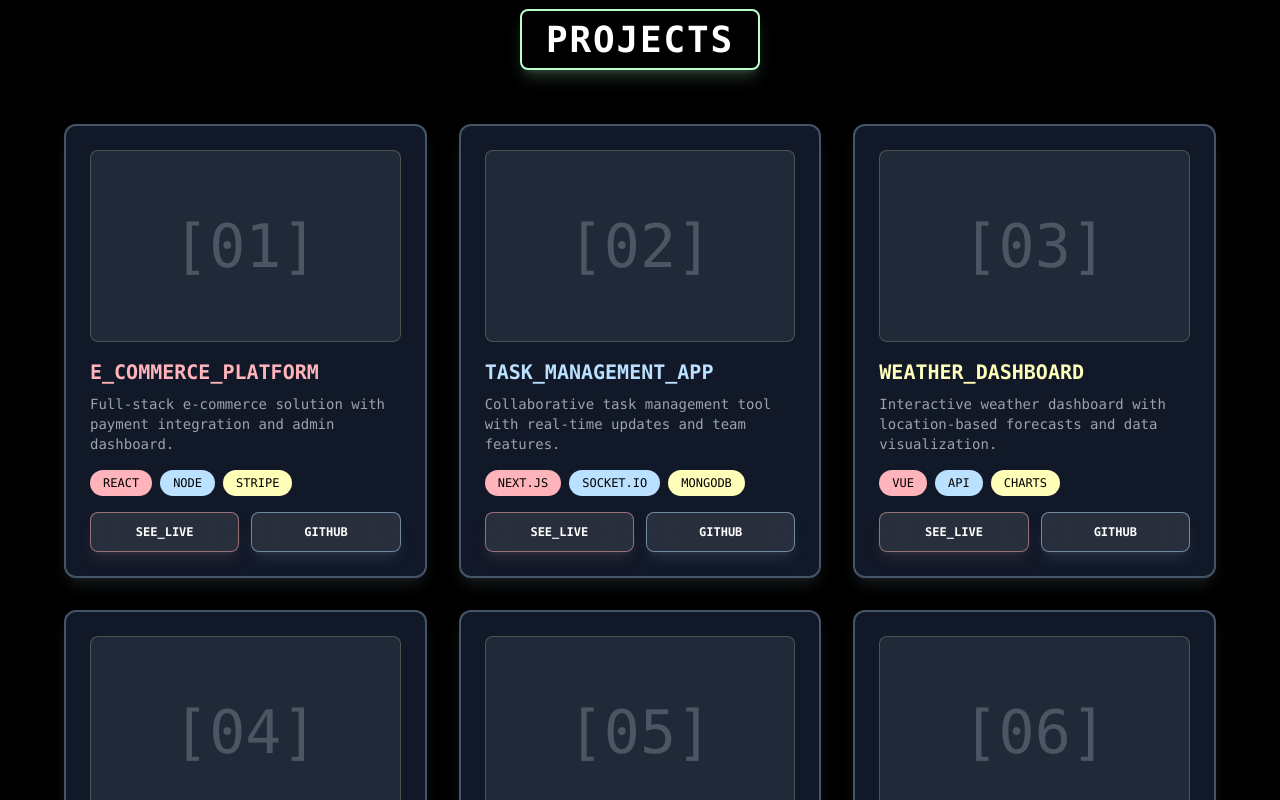
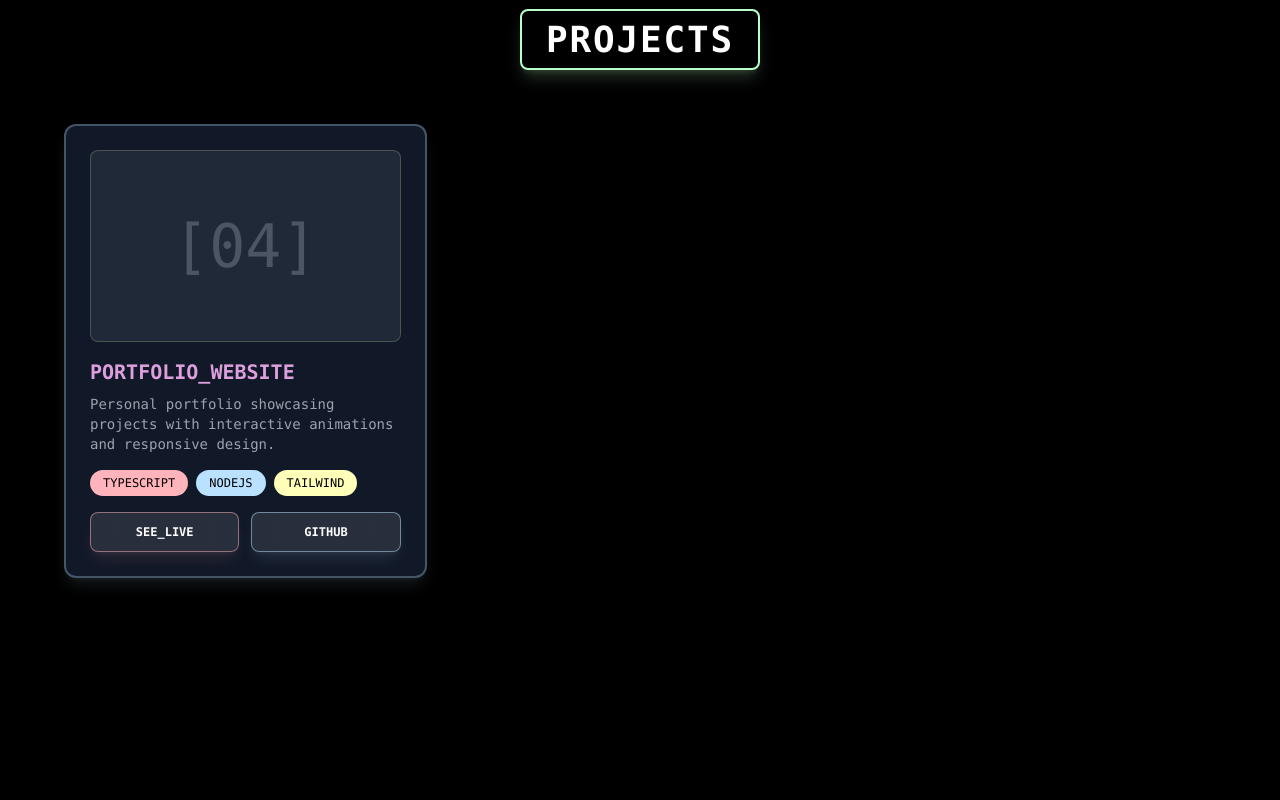
Before and after one commit to Heet-P/Portfolio, a Next.js app: page / in a window 1280 px wide. Shown: the part 860-1660 px from the top of the page. Built offline with nearby package versions, Linux system fonts and the light colour scheme.

Commit message:
Changed projects

```diff
--- a/prompting.tsx
+++ b/prompting.tsx
@@ -239,13 +239,13 @@ export function PromptingIsAllYouNeed() {
   const techColors = ["#FFB3BA", "#BAE1FF", "#FFFFBA", "#DDA0DD", "#FFE4B5"]
 
    const projectsData = [
-    {
+    /*{
       id: 1,
       name: "E_COMMERCE_PLATFORM",
       description: "Full-stack e-commerce solution with payment integration and admin dashboard.",
       technologies: ["REACT", "NODE", "STRIPE"],
-      liveLink: "https://ecommerce-demo.heetparikh.me",
-      githubLink: "https://github.com/heet-p/ecommerce-platform",
+      liveLink: "#",
+      githubLink: "https://github.com/Heet-p/",
       color: pastelColors[0],
     },
     {
@@ -265,17 +265,17 @@ export function PromptingIsAllYouNeed() {
       liveLink: "https://weather-app.heetparikh.me",
       githubLink: "https://github.com/heet-p/weather-dashboard",
       color: pastelColors[2],
-    },
+    },*/
     {
       id: 4,
       name: "PORTFOLIO_WEBSITE",
       description: "Personal portfolio showcasing projects with interactive animations and responsive design.",
-      technologies: ["REACT", "FRAMER", "TAILWIND"],
-      liveLink: "https://portfolio.heetparikh.me",
+      technologies: ["TYPESCRIPT", "NODEJS", "TAILWIND"],
+      liveLink: "https://heetparikh.me",
       githubLink: "https://github.com/heet-p/portfolio-v2",
       color: pastelColors[3],
     },
-    {
+    /*{
       id: 5,
       name: "BLOG_CMS_SYSTEM",
       description: "Content management system for blogs with markdown support and SEO optimization.",
@@ -292,7 +292,7 @@ export function PromptingIsAllYouNeed() {
       liveLink: "https://chat-app.heetparikh.me",
       githubLink: "https://github.com/heet-p/realtime-chat",
       color: pastelColors[5],
-    },
+    },*/
   ]
 
   useEffect(() => {
```
